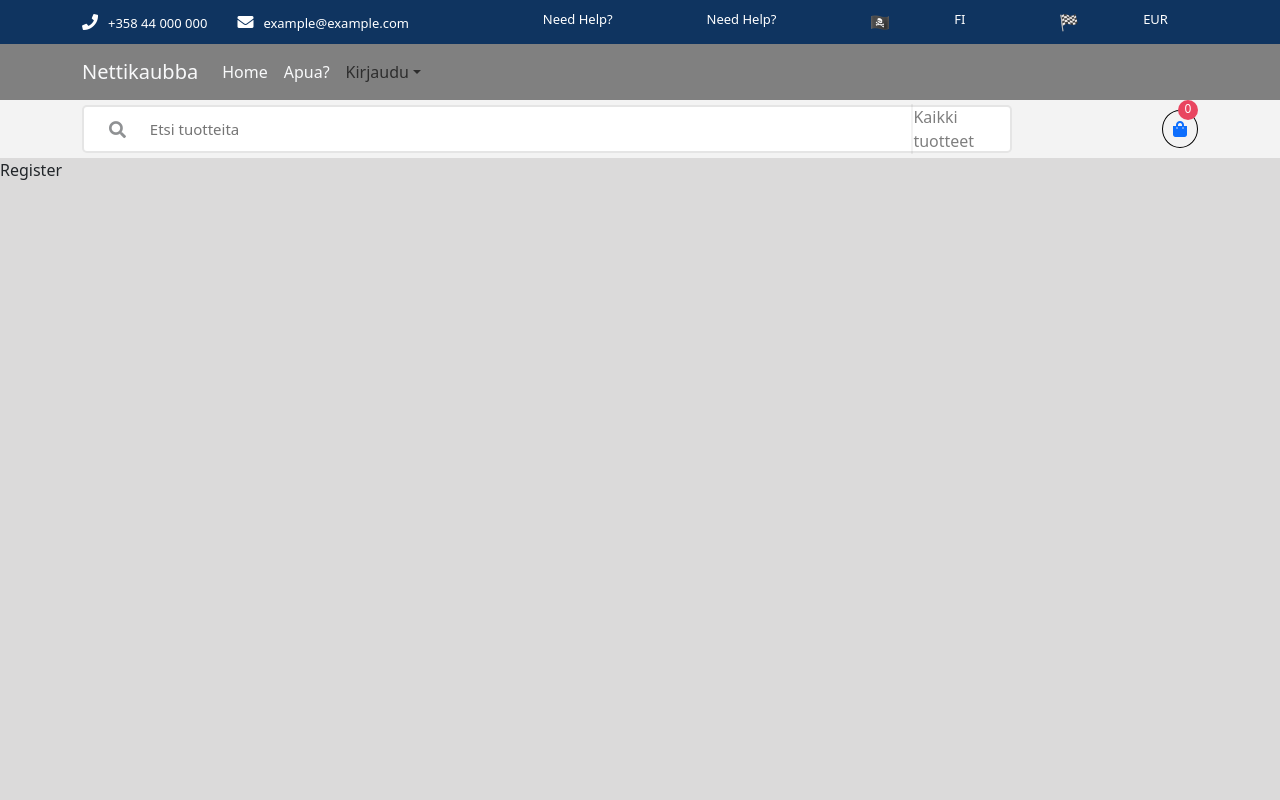
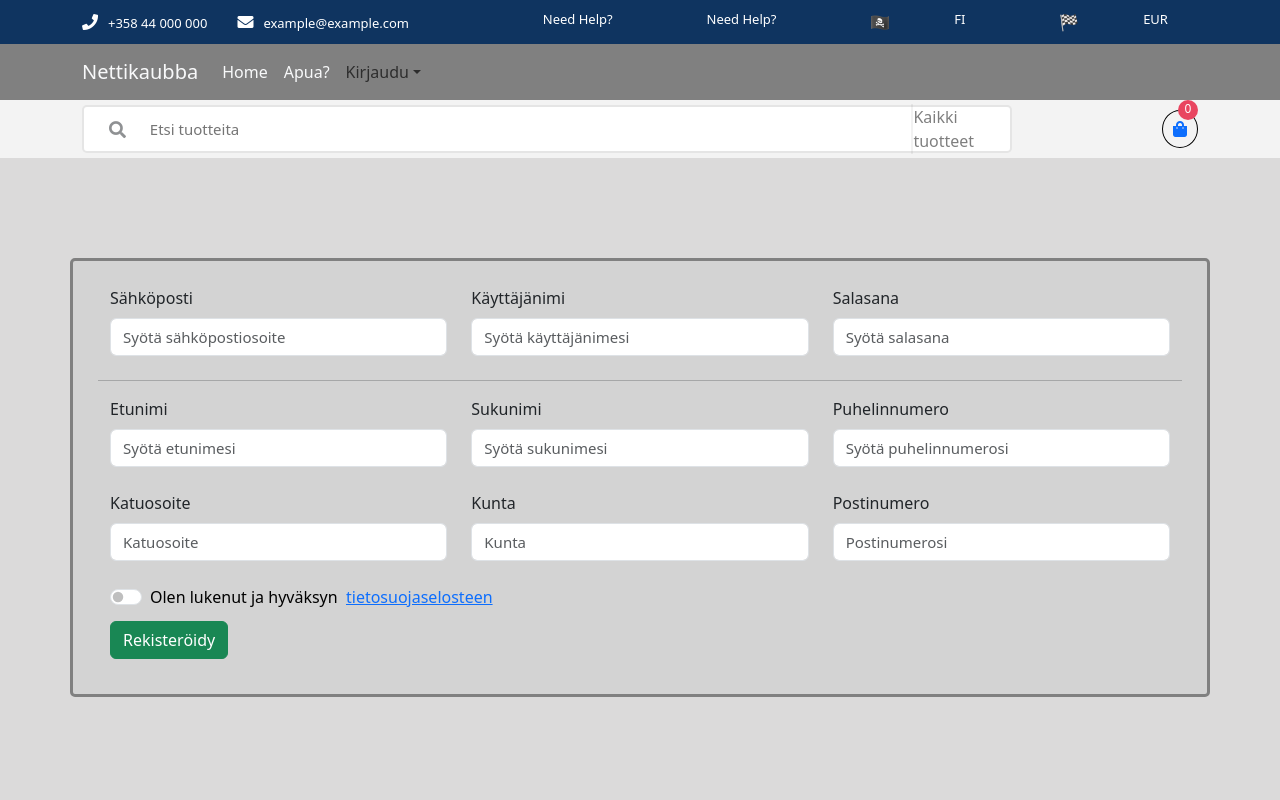
Before and after one commit to SG8-verkkopalveluprojekti/verkkokauppa, a React (Create React App) app: page /register in a window 1280 px wide. Shown: the top 800 px of the page. Built offline with nearby package versions, Linux system fonts and the light colour scheme.

Commit message:
register sivu ja toiminnallisuutta

```diff
--- a/package.json
+++ b/package.json
@@ -11,6 +11,7 @@
     "@testing-library/jest-dom": "^5.17.0",
     "@testing-library/react": "^13.4.0",
     "@testing-library/user-event": "^13.5.0",
+    "axios": "^1.6.2",
     "axois": "^0.0.1-security",
     "bootstrap": "^5.3.2",
     "react": "^18.2.0",
--- a/src/pages/Register.js
+++ b/src/pages/Register.js
@@ -1,7 +1,164 @@
 import React from 'react'
+import axios from "axios"
+import { useState } from 'react';
+
+
+import { Container, Form, Button, Col, Row } from 'react-bootstrap';
+
+
 
 export const Register = () => {
-  return (
-    <div>Register</div>
-  )
-}
+
+  const [fname, setFname] = useState('');
+  const [lname, setLname] = useState('');
+  const [uname, setUname] = useState('');
+  const [pw, setPw] = useState('');
+
+
+  function registerPost(){
+    if (!fname || !lname || !uname || !pw) {
+      alert("Täytä kaikki pakolliset kentät ennen rekisteröitymistä.");
+      return;
+    }
+
+    axios.postForm('http://localhost:3001/register',{fname,lname,uname,pw})
+      .then(resp => alert("Kiitos rekisteröitymisestä!"))
+      .catch(err => alert("Jotain meni pieleen"))
+  }
+
+          return (
+            <>
+            <Container style={{border:"3px solid grey", marginTop:"100px", borderRadius:"5px", background:"#d3d3d3" }}>
+              <Row className="justify-content-md-center">
+                <Col md={12}>
+                  <Form style={{margin:"25px"}}>
+                  <Row>
+                      <Col>
+                        <Form.Group controlId="email">
+                          <Form.Label>Sähköposti</Form.Label>
+                          <Form.Control
+                            type="email"
+                            placeholder="Syötä sähköpostiosoite"
+                            //value={email}
+                            //onChange={e => setEmail(e.target.value)}
+                            //required
+                          />
+                        </Form.Group>
+                      </Col>
+                      <Col>
+                        <Form.Group controlId="uname">
+                          <Form.Label>Käyttäjänimi</Form.Label>
+                          <Form.Control
+                            type="text"
+                            placeholder="Syötä käyttäjänimesi"
+                            name="uname"
+                            value={uname}
+                            onChange={e => setUname(e.target.value)}
+                            required
+                          />
+                        </Form.Group>
+                      </Col>
+                      <Col>
+                        <Form.Group controlId="pw">
+                          <Form.Label>Salasana</Form.Label>
+                          <Form.Control
+                            type="password"
+                            placeholder="Syötä salasana"
+                            name="pw"
+                            value={pw}
+                            onChange={e => setPw(e.target.value)}
+                            required
+                          />
+                        </Form.Group><br></br>
+                      </Col><hr></hr>
+                    </Row>
+                    <Row>
+                      <Col>
+                        <Form.Group controlId="fname">
+                          <Form.Label>Etunimi</Form.Label>
+                          <Form.Control
+                            type="text"
+                            placeholder="Syötä etunimesi"
+                            name="fname"
+                            value={fname}
+                            onChange={e => setFname(e.target.value)}
+                            required
+                          />
+                        </Form.Group>
+                      </Col>
+                      <Col>
+                        <Form.Group controlId="lname">
+                          <Form.Label>Sukunimi</Form.Label>
+                          <Form.Control
+                            type="text"
+                            placeholder="Syötä sukunimesi"
+                            name="lname"
+                            value={lname}
+                            onChange={e => setLname(e.target.value)}
+                            required
+                          />
+                        </Form.Group>
+                      </Col>
+                      <Col>
+                        <Form.Group controlId="pnumber">
+                          <Form.Label>Puhelinnumero</Form.Label>
+                          <Form.Control
+                            type="number"
+                            placeholder="Syötä puhelinnumerosi"
+
+                          />
+                        </Form.Group><br></br>
+                      </Col>
+                      </Row>
+                      <Row>
+                      <Col>
+                        <Form.Group controlId="katuosoite">
+                          <Form.Label>Katuosoite</Form.Label>
+                          <Form.Control
+                            type="text"
+                            placeholder="Katuosoite"
+                            //value={osoite}
+                            //onChange={e => setOsoite(e.target.value)}
+                          />
+                        </Form.Group>
+                      </Col>
+                      <Col>
+                        <Form.Group controlId="kunta">
+                          <Form.Label>Kunta</Form.Label>
+                          <Form.Control
+                            type="text"
+                            placeholder="Kunta"
+                          />
+                        </Form.Group>
+                      </Col>
+                      <Col>
+                        <Form.Group controlId="postitmn">
+                          <Form.Label>Postinumero</Form.Label>
+                          <Form.Control
+                            type="text"
+                            placeholder="Postinumerosi"
+
+                          />
+                        </Form.Group><br></br>
+                      </Col>
+                    </Row>
+                    <Form.Check
+                      type="switch"
+                      id="custom-switch"
+                      required
+                      label={
+                        <span> Olen lukenut ja hyväksyn &nbsp;<a href="#" target="_blank" rel="noopener noreferrer">tietosuojaselosteen</a></span>
+                      }
+                      //onChange={() => setCheck(!check)}
+                    />
+                    <Button onClick={registerPost} variant="success" type="submit" style={{ marginTop: '10px', marginBottom:"10px"}}>
+                      Rekisteröidy
+                    </Button>
+
+                  </Form>
+                </Col>
+              </Row>
+            </Container>
+            </>
+          );
+        };
```
Also changed, not shown: 1 other file (tests, documents, lock files or other folders).
